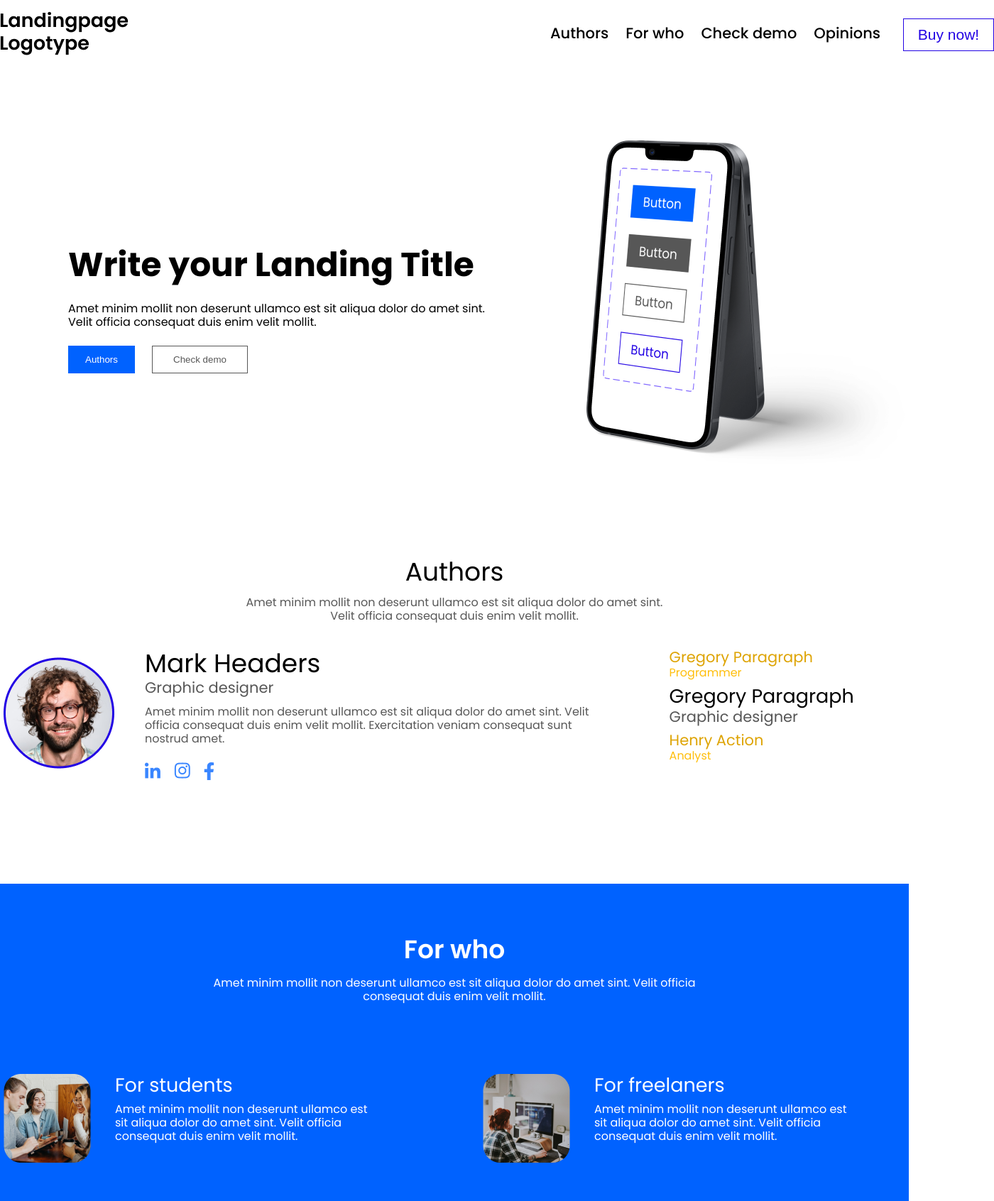
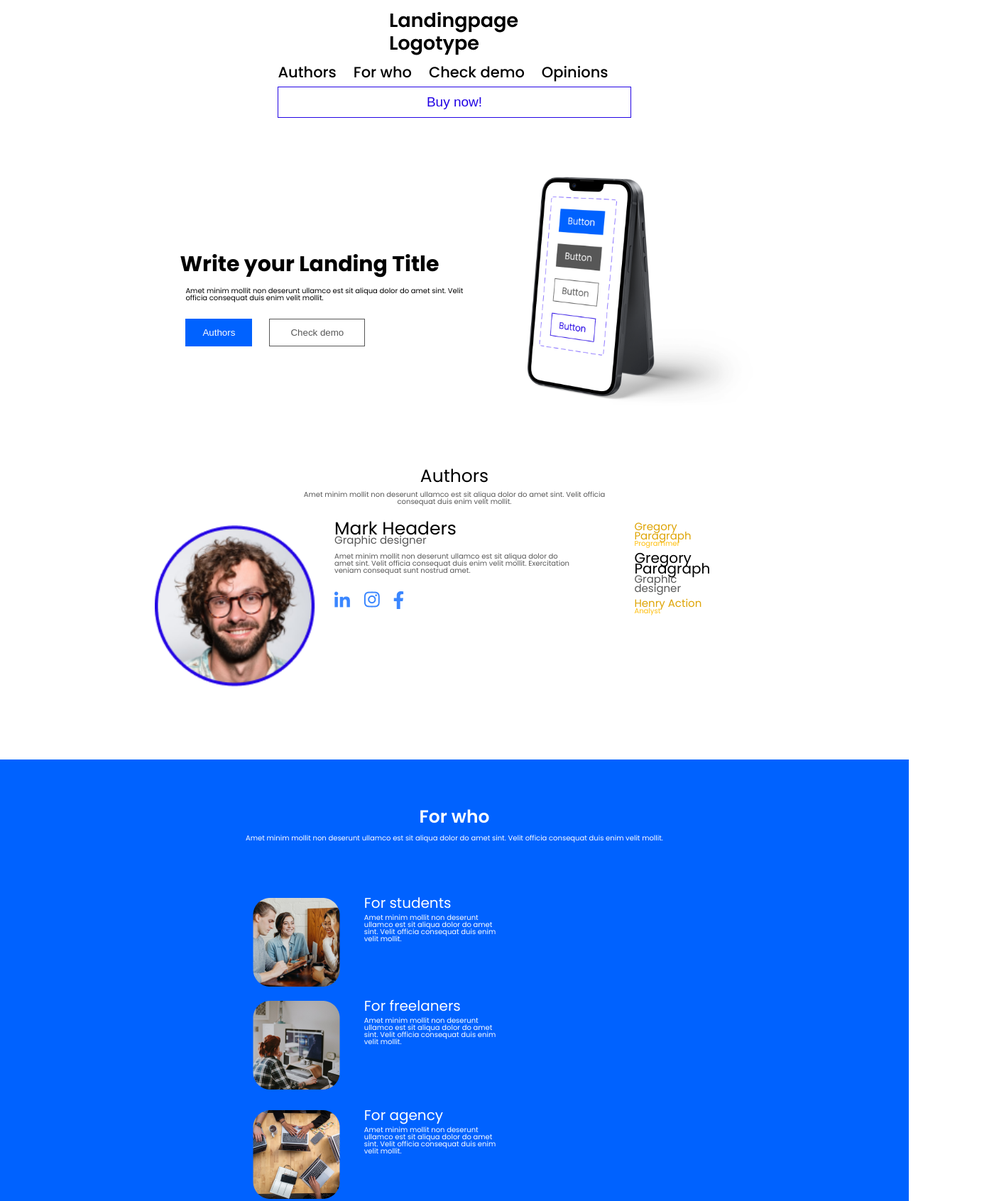
Before and after one commit to SemenVasilega/Vasilega_FrontEndHomeWork, a plain HTML site: page HW5/index.html in a window 1280 px wide. Shown: the top 1692 px of the page at 71% size, 1400 px wide, since content can reach past the window. Drawn offline with Linux system fonts and the light colour scheme.

Commit message:
Home work 6 - done

```diff
--- a/HW5/index.html
+++ b/HW5/index.html
@@ -9,6 +9,7 @@
     <link href="https://fonts.googleapis.com/css2?family=Poppins:wght@400;500;600;700&display=swap" rel="stylesheet">
     <link rel="stylesheet" href="style/reset.css">
     <link rel="stylesheet" href="style/style.css">
+    <link rel="stylesheet" href="style/media.css">
     <title>Home Work 5</title>
 </head>
 <body>
--- /dev/null
+++ b/HW5/style/media.css
@@ -0,0 +1,170 @@
+@media(max-width: 1440px){
+    .heade-container{
+        width: 73%;
+    }
+    .wrapper{
+        width: 66%;
+    }
+}
+@media(max-width: 1400px){
+    .heade-container{
+        flex-direction: column;
+        justify-content: center;
+    }
+    nav{
+        flex-direction: column;
+    }
+    .button-header{
+        width: 100%;
+        font-size: 19px;
+        margin-top: 10px;
+    }
+    .discription{
+        padding-left: 4%;
+        padding-right: 2.5%;
+    }
+    .section-one{
+        padding: 5.2% 0 6.25%;
+    }
+    .section-two{
+        padding-bottom: 8%;
+    }
+    .main-title{
+        font-size: 30px;
+        font-weight: 500px;
+        padding: 0.5% 2.5% 1.25% 0.5%;
+    }
+    .discription-text{
+        font-weight: 200;
+    }
+    .section-one-image{
+        width: 60%;
+    }
+    .section-one-image>img{
+        width: 100%;
+    }
+    .section-two{
+        padding-bottom: 7.4%;
+    }
+    .for-all{
+        padding-bottom: 1.8%;
+        padding-left: 15%;
+        padding-right: 15%;
+        /* width: 80%; */
+    }
+    .text-autors{
+        padding-left: 2%;
+        padding-right: 2%;
+    }
+    .autors-discription{
+        flex-wrap: wrap;
+        justify-content: center;
+    }
+    .autors-image{
+        width: 30%;
+        padding: 0.6% 1.8% 0.6% 0;
+
+    }
+    .autors-image>img{
+        width: 100%;
+    }
+    .about-autor{
+        width: 50%;
+        padding-right: 10%;
+    }
+    .autors-job-position{
+        width: 20%;
+    }
+    .title{
+        font-size: 25px;
+        line-height: 19px;
+    }
+    .sub-title{
+        font-size: 20px;
+        line-height: 15px;
+    }
+    .sub-title2{
+        font-size: 15px;
+        line-height: 13px;
+    }
+    .text{
+        font-size: 10px;
+        line-height: 10px;
+    }
+    .discription-for-who{
+        flex-wrap: wrap;
+        justify-content: center;
+        margin-left: 10%;
+        margin-bottom: 1%;
+    }
+    .title-discription-for-who{
+        width: 50%;
+    }
+    .btn-for-who-block {
+        justify-content: space-around;
+    }
+    .video-block{
+        flex-wrap: wrap;
+        justify-content: center;
+    }
+    .video-discription{
+        width: 60%;
+    }
+    .video{
+        width: 50%;
+    }
+    .video>img{
+        width: 100%;
+    }
+    .opinion-rates-section-five{
+        width: 70%;
+    }
+    .product-bloc-section-six {
+        padding-left: 1%;
+        flex-wrap: wrap;
+        justify-content: center;
+    }
+
+    .about-product-section-six{
+        padding: 1%;
+    }
+    .product-bloc-section-six>img{
+        width: 40%;
+    }
+    .form-section-six{
+        padding-left: 3%;
+        padding-right: 3%;
+    }
+    .form-section-six form{
+        width: 100%;
+        height: 100%;
+    }
+    input.input-email{
+        width: 100%;
+    }
+}
+@media(max-width: 820px){
+    nav>ul{
+        flex-direction: column;
+    }
+    nav>ul li {
+    margin-right: 0;
+    margin-bottom: 1%;
+    }
+    .section-one-content{
+        flex-wrap: wrap;
+        justify-content: center;
+    }
+    .section-one-image{
+        width: 70%;
+        margin-top: 5%;
+    }
+    .discription-for-who{
+        /* flex-direction: column; */
+        flex-wrap: nowrap;
+        margin-left: 1%;
+    }
+    .title-discription-for-who{
+        width: 70%;
+    }
+}
```
